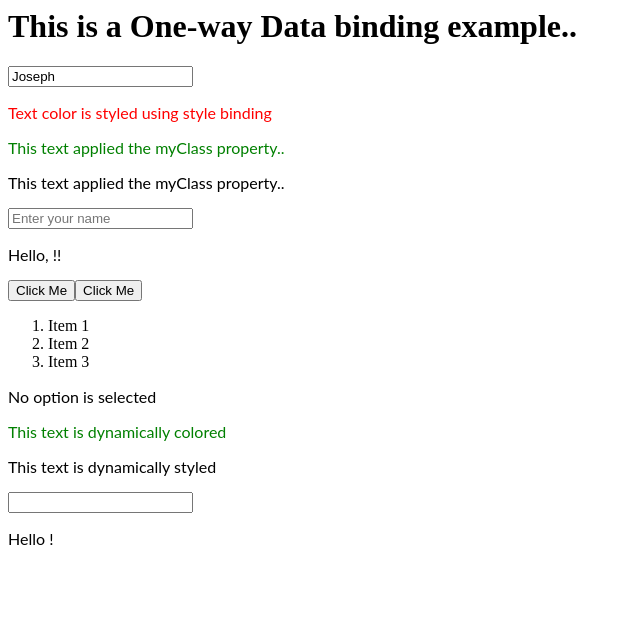
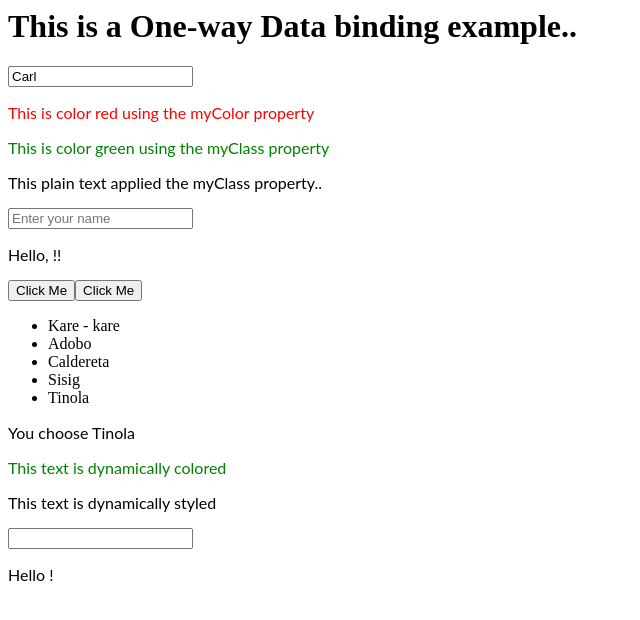
Before and after one commit to CarlLamar/DirectiveDemoActivity, an Angular app: page / in a window 1280 px wide. Shown: the top 620 px of the page, without its empty margins (0-640 px from the left). Built offline with nearby package versions, Linux system fonts and the light colour scheme.

Commit message:
2 files modified

```diff
--- a/src/app/app.component.html
+++ b/src/app/app.component.html
@@ -5,12 +5,12 @@
 
 <input type="text" [value]="clientName" />
 
-<p [style.color]="myColor">Text color is styled using style binding</p>
+<p [style.color]="myColor">This is color red using the myColor property</p>
 
-<p [class]="appliedCSSClass">This text applied the myClass property..</p>
+<p [class]="appliedCSSClass">This is color green using the myClass property</p>
 
 <p [class.blue]="notappliedCSSClass">
-  This text applied the myClass property..
+  This plain text applied the myClass property..
 </p>
 
 <!-- Two-way data binding -->
@@ -32,16 +32,21 @@
 
 <!-- ngFor Directive -->
 
-<ol>
-  <li *ngFor="let item of items">{{ item }}</li>
-</ol>
+<ul>
+  <li *ngFor="let item of items" [ngStyle]="{ othercolor: othercolor }">
+    {{ item }}
+  </li>
+</ul>
 
 <!-- ngSwitch Directive -->
 
 <ng-container [ngSwitch]="selectedOption">
-  <p *ngSwitchCase="1">Option 1 is selected</p>
-  <p *ngSwitchCase="2">Option 2 is selected</p>
-  <p *ngSwitchDefault>No option is selected</p>
+  <p *ngSwitchCase="1">You choose Kare - kare</p>
+  <p *ngSwitchCase="2">You choose Adobo</p>
+  <p *ngSwitchCase="3">You choose Caldereta</p>
+  <p *ngSwitchCase="4">You choose Sisig</p>
+  <p *ngSwitchCase="5">You choose Tinola</p>
+  <p *ngSwitchDefault>No meal is selected</p>
 </ng-container>
 
 <!-- ngStyle Directive -->
--- a/src/app/app.component.ts
+++ b/src/app/app.component.ts
@@ -8,7 +8,7 @@ import { Component, VERSION } from '@angular/core';
 export class AppComponent {
   //name = 'Angular ' + VERSION.major;
   appName = 'This is a One-way Data binding example..';
-  clientName: string = 'Joseph';
+  clientName: string = 'Carl';
 
   appliedCSSClass = 'green';
   notappliedCSSClass = false;
@@ -34,17 +34,18 @@ export class AppComponent {
   showElement = false;
 
   //ngFor Demo
-  items = ['Item 1', 'Item 2', 'Item 3'];
+  items = ['Kare - kare', 'Adobo', 'Caldereta', 'Sisig', 'Tinola'];
 
   //ngSwitch
-  selectedOption = 3;
+  selectedOption = 5;
 
   //ngStyle
   color = 'green';
+  othercolor = 'red';
 
   //ngClass
   isBold = true;
-  isItalic = true;
+  isItalic = false;
 
   //ngModel
   name = '';
```
